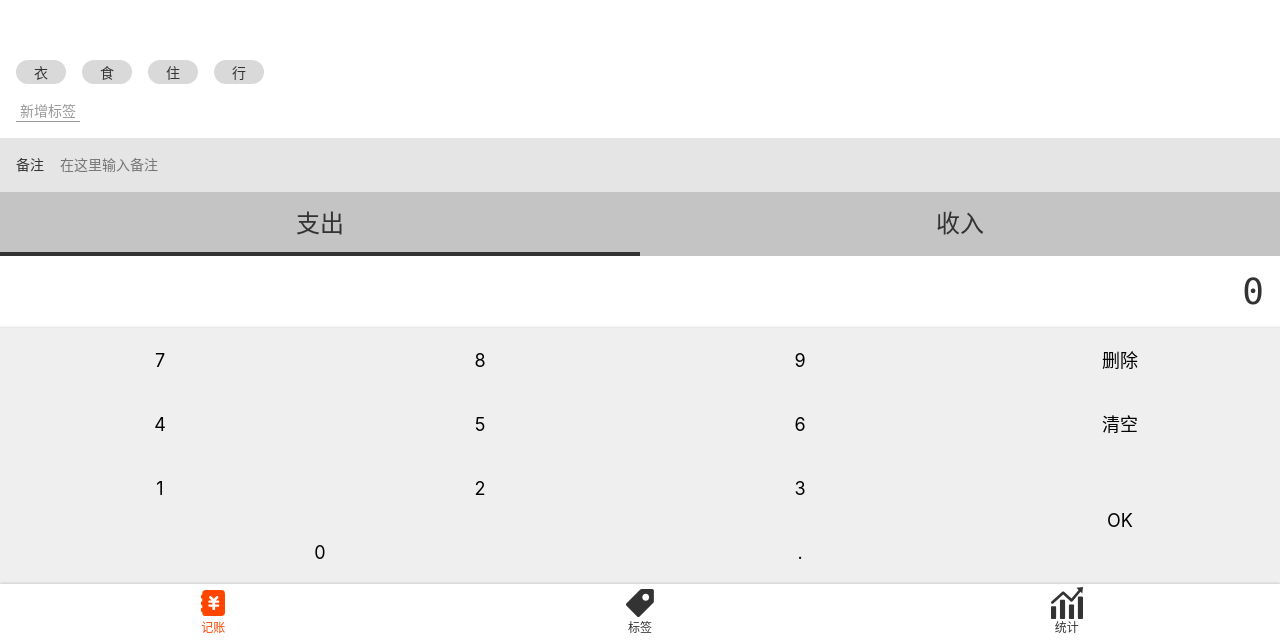
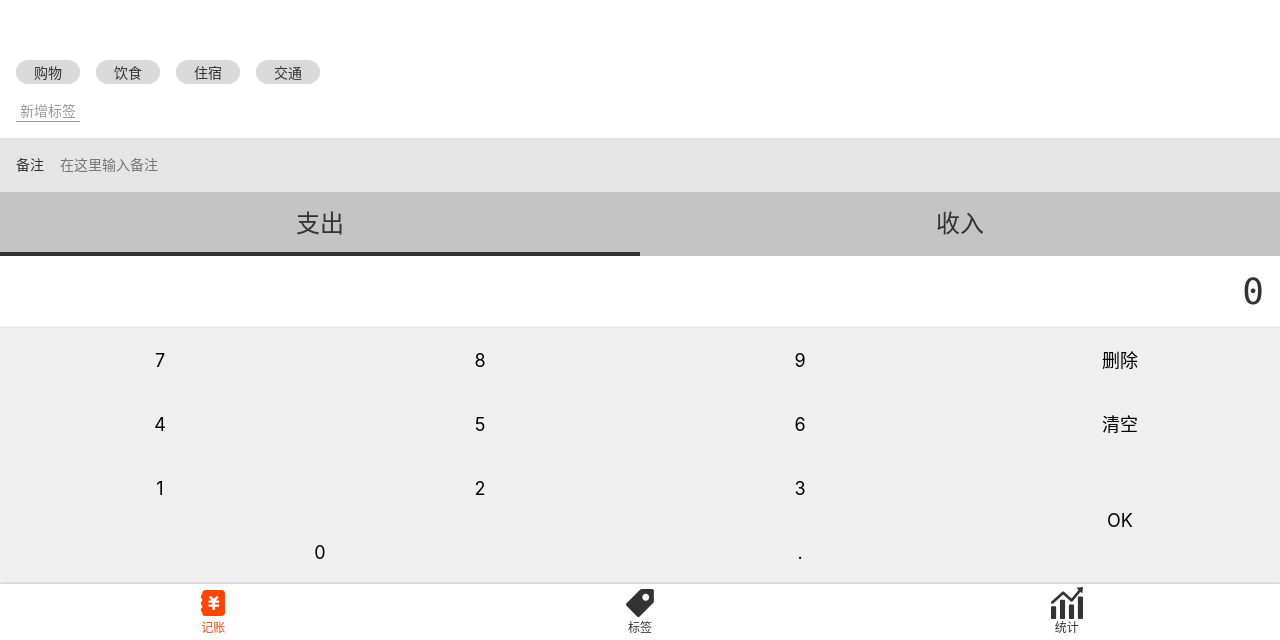
Before and after one commit to jrj444/booknow-vue, a Vue app: page /#/money in a window 1280 px wide. Shown: the part 160-800 px from the top of the page. Built offline with nearby package versions, Linux system fonts and the light colour scheme; the HTML template or start-up script is replaced by a standard one.

Commit message:
完成Tags组件的部分开发

```diff
--- a/src/components/Money/Tags.vue
+++ b/src/components/Money/Tags.vue
@@ -1,10 +1,7 @@
 <template>
   <div class="tags">
     <ul class="exist-tags">
-      <li>衣</li>
-      <li>食</li>
-      <li>住</li>
-      <li>行</li>
+      <li v-for="tag in dataSource" :key="tag" @click="select(tag)">{{tag}}</li>
     </ul>
     <div class="new-tag">
       <button>新增标签</button>
@@ -12,10 +9,19 @@
   </div>
 </template>
 
-<script>
-  export default {
-    name: "Tags"
-  };
+<script lang="ts">
+  import Vue from 'vue';
+  import {Component, Prop} from 'vue-property-decorator';
+
+  @Component
+  export default class Tags extends Vue {
+    @Prop() dataSource: string[] | undefined;
+    selectedTag: string[] = [];
+
+    select(tag: string) {
+      this.selectedTag.push(tag);
+    }
+  }
 </script>
 
 <style lang="scss" scoped>
@@ -26,10 +32,12 @@
     flex-direction: column-reverse;
     flex-wrap: wrap;
     flex-grow: 1;
+
     > .exist-tags {
       display: flex;
       flex-wrap: wrap;
       order: 1;
+
       > li {
         display: flex;
         align-items: center;
--- a/src/views/Money.vue
+++ b/src/views/Money.vue
@@ -1,22 +1,28 @@
 <template>
   <Layout class-prefix="layout">
-    <Tags/>
+    <Tags :data-source="tags"/>
     <Remark/>
     <Types/>
     <keypad/>
   </Layout>
 </template>
 
-<script>
-  import Tags from "@/components/Money/Tags";
-  import Remark from "@/components/Money/Remark";
-  import Types from "@/components/Money/Types";
-  import Keypad from "@/components/Money/Keypad";
+<script lang="ts">
+  import Tags from '@/components/Money/Tags.vue';
+  import Remark from '@/components/Money/Remark.vue';
+  import Types from '@/components/Money/Types.vue';
+  import Keypad from '@/components/Money/Keypad.vue';
+  import Vue from 'vue';
+  import {Component} from 'vue-property-decorator';
 
-  export default {
-    name: "Money",
-    components: {Keypad, Types, Remark, Tags}
-  };
+  @Component({
+    components: {
+      Tags, Remark, Types, Keypad
+    }
+  })
+  export default class Money extends Vue {
+    tags: string[] | undefined = ['购物','饮食','住宿','交通'];
+  }
 </script>
 
 <style lang="scss">
```
